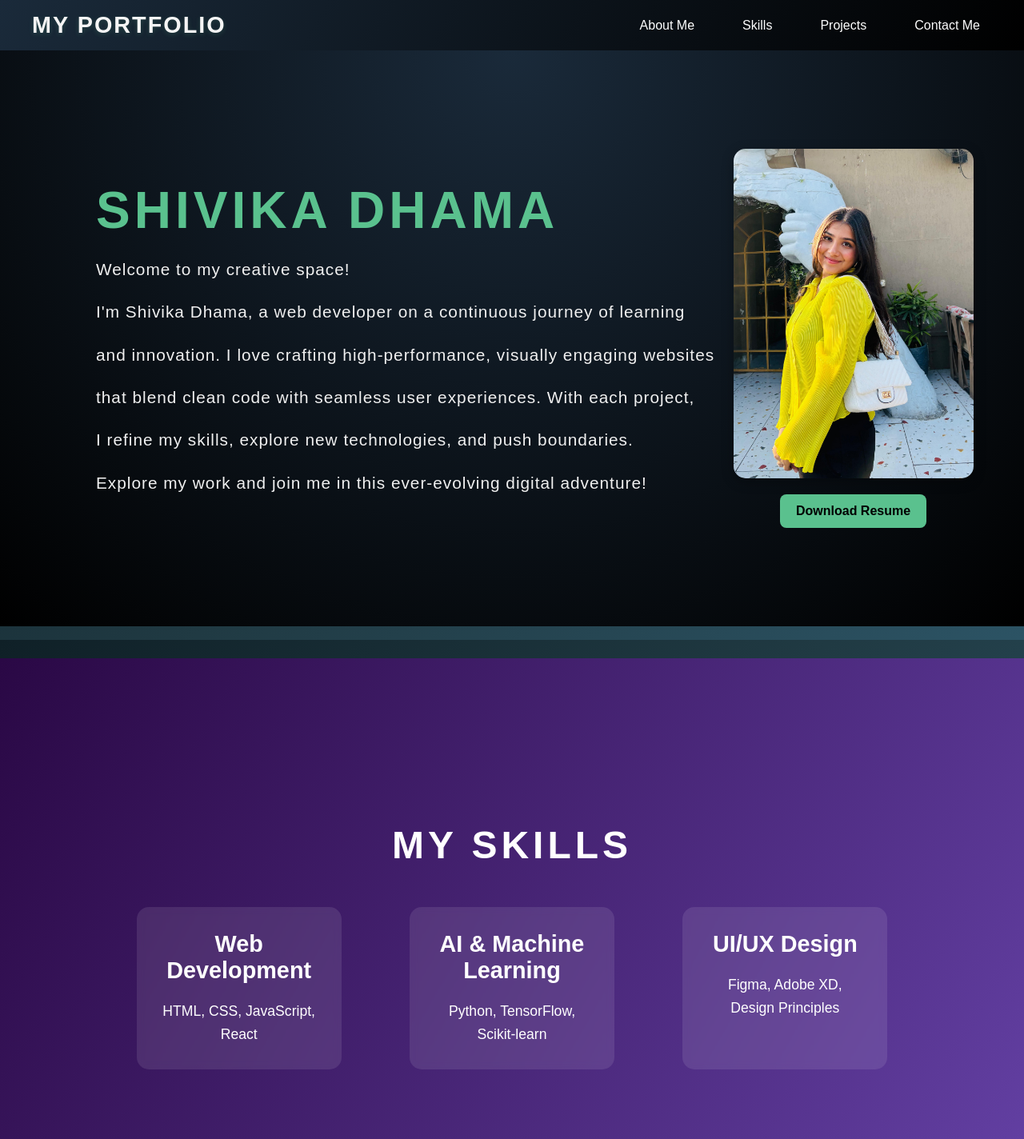
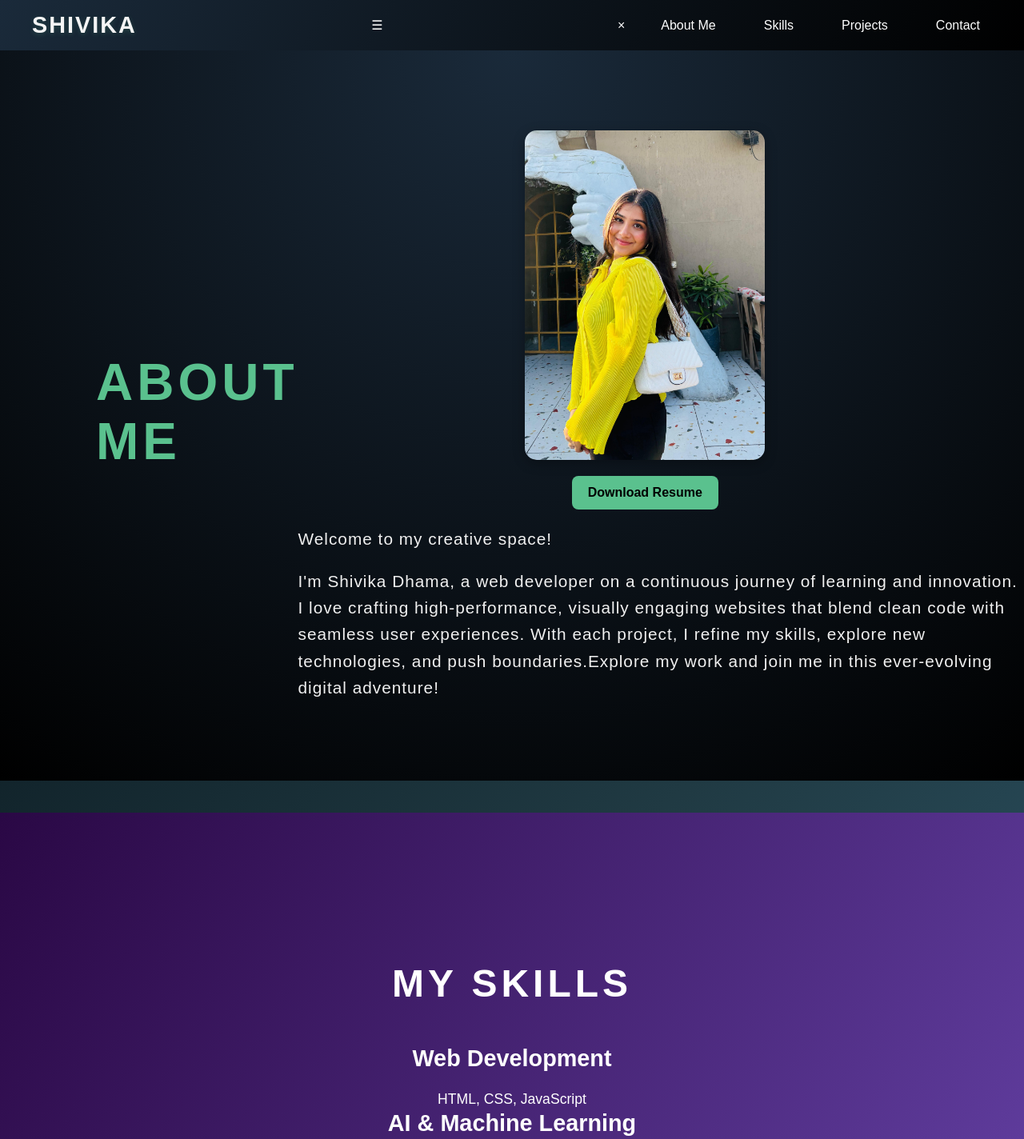
Before and after one commit to shivikaadhama/TechPortfolio.github.io, a plain HTML site: page index.html in a window 1280 px wide. Shown: the top 1424 px of the page at 80% size. Drawn offline with Linux system fonts and the light colour scheme.

Commit message:
Update index.html

```diff
--- a/index.html
+++ b/index.html
@@ -3,61 +3,67 @@
 <head>
   <meta charset="UTF-8" />
   <meta name="viewport" content="width=device-width, initial-scale=1.0"/>
-  <title>My Tech Portfolio</title>
+  <title>Shivika's Profile</title>
   <link rel="stylesheet" href="style.css" />
 </head>
 <body>
 
   <nav>
-    <div class="logo">MY PORTFOLIO</div>
-    <div class="hamburger" id="hamburger"></div> <!-- Hamburger icon -->
+    <div class="logo">Shivika</div>
+    <div class="hamburger" id="hamburger">&#9776;</div> <!-- Hamburger icon -->
     <ul class="nav-links" id="nav-links">
-      <li><a href="#header">About Me</a></li>
+      <li class="close-btn" id="close-btn">&times;</li>
+      <li><a href="#profile">About Me</a></li>
       <li><a href="#skills">Skills</a></li>
       <li><a href="#projects">Projects</a></li>
-      <li><a href="#contact">Contact Me</a></li>
+      <li><a href="#contact">Contact</a></li>
     </ul>
   </nav>
 
-  <header id="header" class="dimensional-section">
-    <div class="header-content">
-      <h1>Shivika Dhama</h1>
+  <header id="profile" class="profile-section">
+    <h1 class="profile-head">About Me</h1>
+    <div class="profile-content">
+      <div class="image-content">
+        <img src="profile.jpg" alt="Profile Picture" />
+        <a href="RESUME.pdf" download="Shivika_Dhama_Resume.pdf" class="resume-btn">Download Resume</a>
+      </div>
+      <div class="profile-para">
       <p>Welcome to my creative space!</p>
-      <p>I'm Shivika Dhama, a web developer on a continuous journey of learning</p>
-      <p>and innovation. I love crafting high-performance, visually engaging websites</p>
-      <p>that blend clean code with seamless user experiences. With each project,</p>
-      <p>I refine my skills, explore new technologies, and push boundaries.</p>
-      <p>Explore my work and join me in this ever-evolving digital adventure!</p>
-    </div>
-    <div class="image-content">
-      <img src="profile.jpg" alt="Profile Picture" />
-      <a href="RESUME.pdf" download="Shivika_Dhama_Resume.pdf" class="resume-btn">Download Resume</a>
+
+        <p>
+        I'm Shivika Dhama, a web developer on a continuous journey of learning and innovation. I love crafting high-performance, visually engaging websites that blend clean code with seamless user experiences. With each project, I refine my skills, explore new technologies, and push boundaries.Explore my work and join me in this ever-evolving digital adventure!
+        </p>
+      </div>
     </div>
   </header>
 
-  <section class="dimensional-section" id="skills">
+  <section id="skills" class="dimensional-section">
     <div class="content">
       <h2>My Skills</h2>
-      <div class="skills-container">
-        <div class="skill-card">
+      <div class="experience-container">
+        <div class="experience-card">
           <h3>Web Development</h3>
-          <p>HTML, CSS, JavaScript, React</p>
-        </div>
-        <div class="skill-card">
+          <p>HTML, CSS, JavaScript</p>
+         </div>
+        <div class="experience-card">
           <h3>AI & Machine Learning</h3>
           <p>Python, TensorFlow, Scikit-learn</p>
+
         </div>
-        <div class="skill-card">
+        <div class="experience-card">
           <h3>UI/UX Design</h3>
           <p>Figma, Adobe XD, Design Principles</p>
+
         </div>
       </div>
     </div>
   </section>
 
-  <section class="dimensional-section" id="projects">
+
+
+  <section id="projects" class="dimensional-section">
     <div class="content">
-      <h2>My Projects</h2>
+      <h2> My Projects</h2>
       <div class="projects-container">
         <div class="project-card">
           <h3>AI Chatbot</h3>
@@ -78,7 +84,7 @@
     </div>
   </section>
 
-  <section id="contact">
+  <section id="contact" class="dimensional-section">
     <h2>Contact Me</h2>
     <div class="contact-container">
       <div class="contact-item">
@@ -104,9 +110,14 @@
   <script>
     const hamburger = document.getElementById('hamburger');
     const navLinks = document.getElementById('nav-links');
+    const closeBtn = document.getElementById('close-btn');
 
     hamburger.addEventListener('click', () => {
       navLinks.classList.toggle('show');
+    });
+
+    closeBtn.addEventListener('click', () => {
+      navLinks.classList.remove('show');
     });
   </script>
 
```
